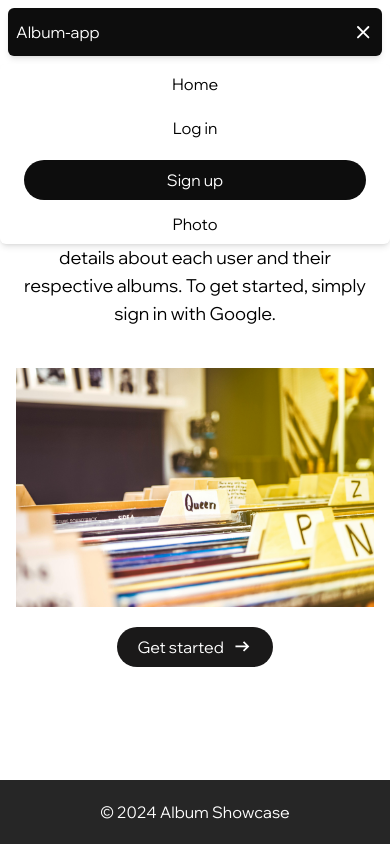
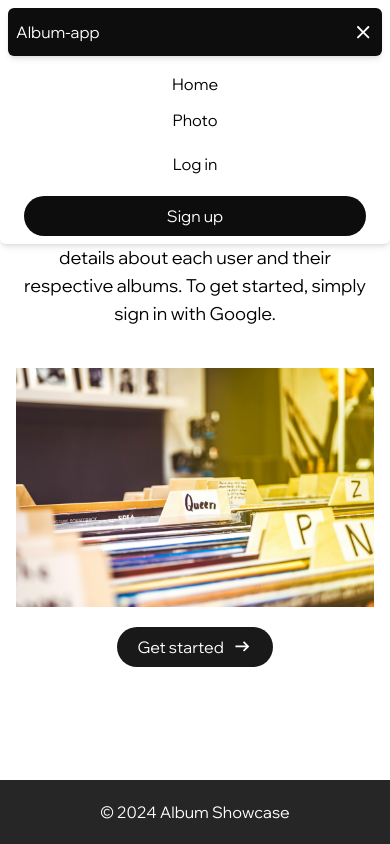
Before and after one commit to munene-m/savannah-assessment, a Vue app: page / in a window 390 px wide. Both pictures are taken after a click on the icon 362 px from the left and 31 px from the top of the page. Built offline with nearby package versions, Linux system fonts and the light colour scheme; no server answers.

Commit message:
chore: move photo route up in mobile view

```diff
--- a/src/components/NavBar.vue
+++ b/src/components/NavBar.vue
@@ -74,6 +74,7 @@ function toggleMenuIcon() {
   >
     <ul class="flex flex-col items-center justify-center gap-y-3">
       <RouterLink to="/home" @click="toggleMenuIcon" aria-current="page">Home</RouterLink>
+      <RouterLink to="/photo" @click="toggleMenuIcon">Photo</RouterLink>
 
       <custom-button v-if="!isLoggedIn" @click="toggleMenuIcon" class="bg-white text-black w-full"
         ><RouterLink to="/login">Log in</RouterLink></custom-button
@@ -81,7 +82,6 @@ function toggleMenuIcon() {
       <custom-button v-if="!isLoggedIn" @click="toggleMenuIcon" class="bg-primary text-white w-full"
         ><RouterLink to="/signup">Sign up</RouterLink></custom-button
       >
-      <RouterLink to="/photo" @click="toggleMenuIcon">Photo</RouterLink>
 
       <custom-button
         @click="handleSignout"
```
